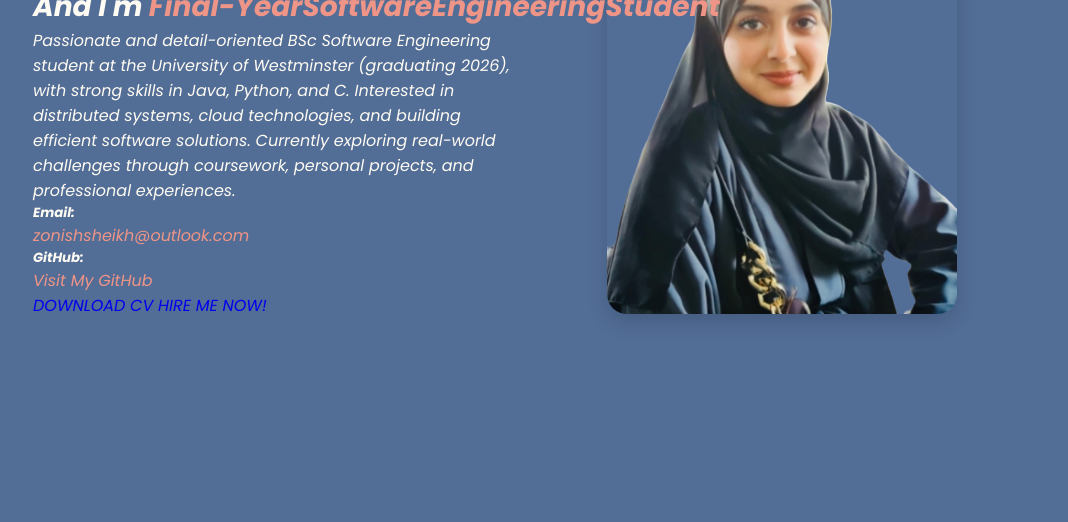
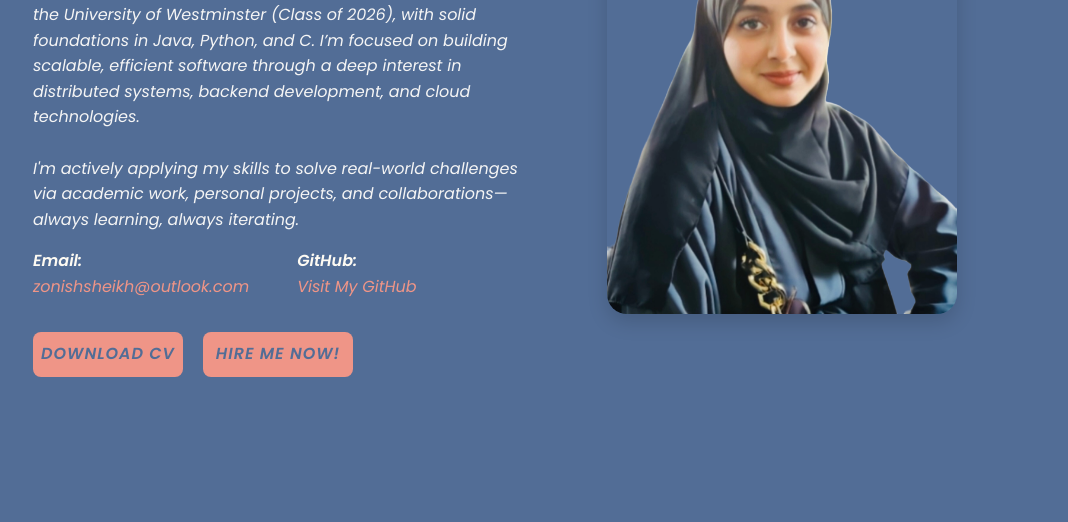
Before and after one commit to Zonish-Sheikh/Portfolio_Website, a plain HTML site: page index.html in a window 1280 px wide. Shown: the part 357-879 px from the top of the page, without its empty margins (95-1163 px from the left). Drawn offline with nearby package versions, Linux system fonts and the light colour scheme.

Commit message:
Improved UI: button animation, HTML structure, CSS polish

```diff
--- a/index.html
+++ b/index.html
@@ -31,15 +31,16 @@
       <div class="change-text">
         <h3>And I'm</h3>
         <h3>
-          <span class="word">Final-Year Software Engineering Student</span>
-          <span class="word">Aspiring Backend Developer</span>
-          <span class="word">Tech Enthusiast</span>
-          <span class="word">UI/UX Collaborator</span>
+          <span class="word">Final-Year&nbsp;Software&nbsp;Engineering&nbsp;Student</span>
+          <span class="word">Aspiring&nbsp;Backend&nbsp;Developer</span>
+          <span class="word">Tech&nbsp;Enthusiast</span>
+          <span class="word">UI/UX&nbsp;Collaborator</span>
         </h3>
       </div>
 
       <p>
-        Passionate and detail-oriented BSc Software Engineering student at the University of Westminster (graduating 2026), with strong skills in Java, Python, and C. Interested in distributed systems, cloud technologies, and building efficient software solutions. Currently exploring real-world challenges through coursework, personal projects, and professional experiences.
+        Passionate and detail-driven Software Engineering student at the University of Westminster (Class of 2026), with solid foundations in Java, Python, and C. I’m focused on building scalable, efficient software through a deep interest in distributed systems, backend development, and cloud technologies.<br /><br />
+        I'm actively applying my skills to solve real-world challenges via academic work, personal projects, and collaborations—always learning, always iterating.
       </p>
 
       <div class="info-box">
@@ -68,7 +69,6 @@
         <img src="images/IMG_2207.png" alt="Zonish" />
       </div>
     </div>
-
   </section>
 
   <script src="script.js"></script>
--- a/script.js
+++ b/script.js
@@ -1,9 +1,9 @@
 let words = document.querySelectorAll(".word");
 
-words.forEach((word)=>{
+words.forEach((word) => {
     let letters = word.textContent.split("");
     word.textContent = "";
-    letters.forEach((letter)=>{
+    letters.forEach((letter) => {
         let span = document.createElement("span");
         span.textContent = letter;
         span.className = "letter";
@@ -12,5 +12,36 @@ words.forEach((word)=>{
 });
 
 let currentWordIndex = 0;
-let maxWordIndex = words.length -1;
+let maxWordIndex = words.length - 1;
 words[currentWordIndex].style.opacity = "1";
+
+let changeText = () => {
+    let currentWord = words[currentWordIndex];
+    let nextWord = currentWordIndex === maxWordIndex ? words[0] : words[currentWordIndex + 1];
+
+    // Animate current word letters out
+    Array.from(currentWord.children).forEach((letter, i) => {
+        setTimeout(() => {
+            letter.className = "letter out";
+        }, i * 80);
+    });
+
+    // Hide all words before showing the next one
+    words.forEach(w => w.style.opacity = "0");
+
+    // Show next word
+    nextWord.style.opacity = "1";
+
+    // Animate next word letters in
+    Array.from(nextWord.children).forEach((letter, i) => {
+        letter.className = "letter behind";
+        setTimeout(() => {
+            letter.className = "letter in";
+        }, 340 + i * 80);
+    });
+
+    currentWordIndex = currentWordIndex === maxWordIndex ? 0 : currentWordIndex + 1;
+};
+
+changeText();
+setInterval(changeText, 3000);
--- a/style.css
+++ b/style.css
@@ -127,6 +127,114 @@ section{
     opacity: 0;
 }
 
+
+.change-text h3 .word .letter{
+    transform-origin: center center 25px;
+}
+
+.change-text h3 .word .letter.out{
+    transform: rotateX(90deg);
+    transition: 0.32s cubic-bezier(0.6,0,0.7,0.2);
+}
+
+.change-text h3 .word .letter.in{
+    transition: 0.38s ease;
+}
+
+.change-text h3 .word .letter.behind{
+    transform: rotateX(-90deg);
+
+}
+
+.home-content{
+    color: whitesmoke;
+    line-height: 1.6;
+}
+
+.info-box{
+    display: inline-flex;
+    justify-content: space-between;
+    align-items: center;
+    width: 300px;
+    margin: 1rem 0 2rem;
+    gap: 3rem;
+}
+
+.info-box h5{
+    font-weight: 600;
+    color: var(--text-color);
+    font-size: 1rem;
+}
+
+.info-box span{
+    font-size: 600;
+     white-space: nowrap;
+}
+
+.btn-box {
+  display: flex;
+  justify-content: space-between;
+  width: 320px;
+  height: 45px;
+  gap: 1rem;
+}
+
+.btn-box a.btn {
+  display: inline-flex;
+  justify-content: center;
+  align-items: center;
+  width: 150px;
+  height: 100%;
+  background: var(--hover-color);
+  color: var(--bg-color);
+  font-size: 1rem;
+  letter-spacing: 1px;
+  font-weight: 600;
+  transition: all 0.35s ease;
+  box-shadow: var(--neon-box-shadow);
+  text-shadow: var(--neon-text-shadow);
+  border-radius: 8px;
+  position: relative;
+  z-index: 1;
+  overflow: hidden;
+}
+
+.btn-box a.btn:hover {
+  transform: scale(1.03);
+  background-color: #ff6b6b;
+  color: #ffffff;
+  box-shadow:
+    0 0 6px rgba(255, 107, 107, 0.4),
+    0 4px 12px rgba(0, 0, 0, 0.15),
+    inset 0 0 8px rgba(255, 107, 107, 0.25);
+  text-shadow:
+    0 0 2px rgba(255, 255, 255, 0.7),
+    0 0 4px rgba(255, 107, 107, 0.4);
+}
+
+.btn-box a.btn::before {
+  content: "";
+  position: absolute;
+  top: 0;
+  left: 0;
+  width: 0%;
+  height: 100%;
+  background: var(--hover-color);
+  z-index: -1;
+  transition: width 0.35s ease;
+}
+
+.btn-box a.btn:hover::before {
+  width: 100%;
+}
+
+.btn-box a.btn:hover {
+  color: #fff;
+  transform: scale(1.03);
+}
+
+
+
 .home-image {
   display: flex;
   justify-content: flex-end;
```
